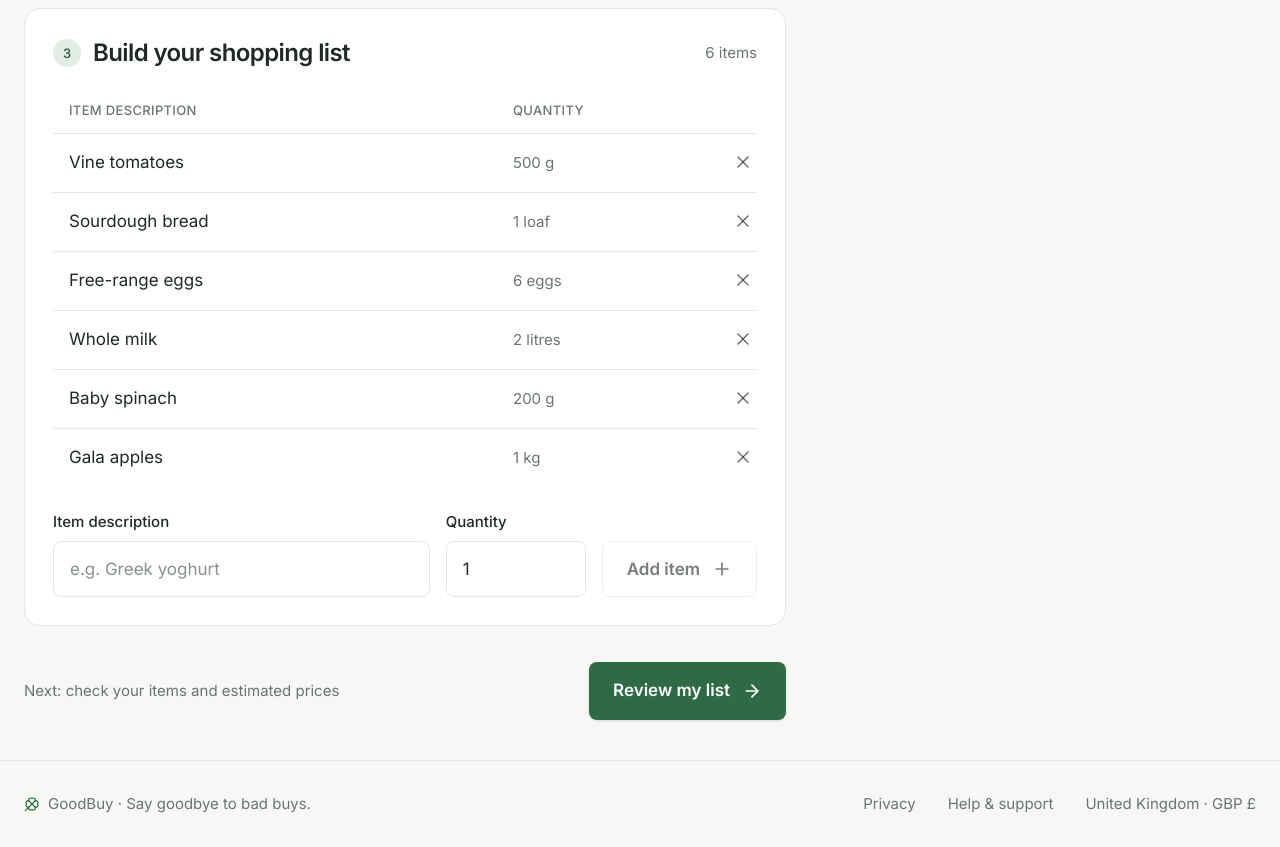
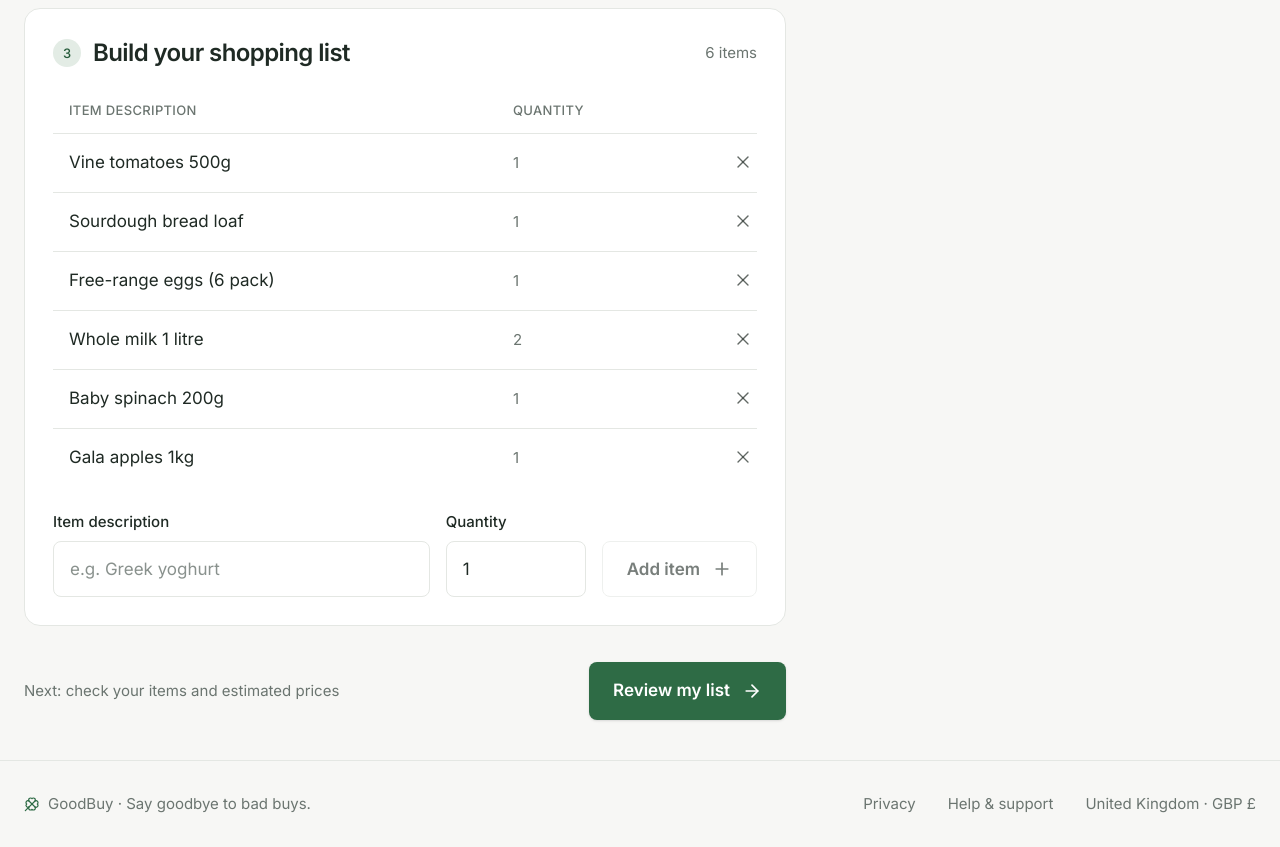
Before and after one commit to putita-lek/goodbuy, a React (Vite) app in the folder front-end/: page / in a window 1280 px wide. Shown: the part 1340-2187 px from the top of the page. Built offline with nearby package versions, Linux system fonts and the light colour scheme.

Commit message:
Front-end: numeric quantity

```diff
--- a/front-end/src/App.jsx
+++ b/front-end/src/App.jsx
@@ -18,14 +18,16 @@ const INITIAL_PREFS = {
   budget: '35.00',
 }
 
+// quantity is a number (sent to the API as item_quantity).
+// id is sent as item_id so API results can be matched back to the right item.
 const INITIAL_ITEMS = [
-  ['Vine tomatoes', '500 g'],
-  ['Sourdough bread', '1 loaf'],
-  ['Free-range eggs', '6 eggs'],
-  ['Whole milk', '2 litres'],
-  ['Baby spinach', '200 g'],
-  ['Gala apples', '1 kg'],
-].map(([description, quantity], i) => ({ id: String(i), description, quantity }))
+  ['Vine tomatoes 500g', 1],
+  ['Sourdough bread loaf', 1],
+  ['Free-range eggs (6 pack)', 1],
+  ['Whole milk 1 litre', 2],
+  ['Baby spinach 200g', 1],
+  ['Gala apples 1kg', 1],
+].map(([description, quantity], i) => ({ id: `item-${i + 1}`, description, quantity }))
 
 export default function App() {
   const [step, setStep] = useState(1)
--- a/front-end/src/components/ReviewPage.jsx
+++ b/front-end/src/components/ReviewPage.jsx
@@ -61,7 +61,12 @@ function OptionCard({ option, selected, onSelect }) {
             <span className="size-5 rounded-full border-[1.5px] border-muted/50" />
           )}
         </div>
-        <p className="mt-3 text-[28px] font-bold tracking-tight">{formatGBP(option.price)}</p>
+        <p className="mt-3 flex items-baseline gap-2">
+          <span className="text-[28px] font-bold tracking-tight">{formatGBP(option.price)}</span>
+          {option.quantity !== 1 && (
+            <span className="text-[13px] text-muted">{formatGBP(option.unitPrice)} each</span>
+          )}
+        </p>
         <p className="mt-2 flex items-center gap-1.5 text-[13px] text-muted">
           <MapPin className="size-3.5" strokeWidth={1.8} />
           {shop.distance} mi · {driveMinutes(shop.distance)} min drive
@@ -115,8 +120,8 @@ export default function ReviewPage({ plan, prefs, total, onSelect, onBack, onNex
               <div>
                 <h2 className="text-lg font-semibold">{item.description}</h2>
                 <p className="text-[13px] text-muted">
-                  {item.quantity}
-                  {options.length > 0 && ` · from ${formatGBP(Math.min(...options.map((o) => o.price)))}`}
+                  Qty {item.quantity}
+                  {options.length > 0 && ` · from ${formatGBP(Math.min(...options.map((o) => o.unitPrice)))} each`}
                 </p>
               </div>
             </div>
--- a/front-end/src/components/ShoppingList.jsx
+++ b/front-end/src/components/ShoppingList.jsx
@@ -6,11 +6,15 @@ export default function ShoppingList({ items, onChange }) {
   const [description, setDescription] = useState('')
   const [quantity, setQuantity] = useState('1')
 
+  const qty = quantity.trim() === "" ? NaN : Number(quantity)
+  const qtyValid = Number.isFinite(qty) && qty > 0
+  const canAdd = description.trim() !== '' && qtyValid
+
   const addItem = (e) => {
     e.preventDefault()
-    const desc = description.trim()
-    if (!desc) return
-    onChange([...items, { id: crypto.randomUUID(), description: desc, quantity: quantity.trim() || '1' }])
+    if (!canAdd) return
+    // id is sent to the API as item_id; quantity is stored as a number (item_quantity).
+    onChange([...items, { id: crypto.randomUUID(), description: description.trim(), quantity: qty }])
     setDescription('')
     setQuantity('1')
   }
@@ -76,11 +80,17 @@ export default function ShoppingList({ items, onChange }) {
         </div>
         <div>
           <Label htmlFor="item-quantity">Quantity</Label>
-          <Field id="item-quantity" value={quantity} onChange={(e) => setQuantity(e.target.value)} />
+          <Field
+            id="item-quantity"
+            inputMode="decimal"
+            value={quantity}
+            onChange={(e) => setQuantity(e.target.value)}
+            aria-invalid={!qtyValid}
+          />
         </div>
         <button
           type="submit"
-          disabled={!description.trim()}
+          disabled={!canAdd}
           className="flex h-14 items-center justify-center gap-3 rounded-lg border border-line bg-white px-6 text-[17px] font-semibold transition hover:border-brand-500 disabled:cursor-not-allowed disabled:opacity-60"
         >
           Add item <Plus className="size-5" />
--- a/front-end/src/components/SummaryPage.jsx
+++ b/front-end/src/components/SummaryPage.jsx
@@ -35,7 +35,7 @@ function listAsText(groups, total) {
   for (const g of groups) {
     lines.push(`${g.shop.name} (${g.shop.distance} mi)`)
     for (const { item, option } of g.lines)
-      lines.push(`  [ ] ${item.description} – ${item.quantity} – ${formatGBP(option.price)}`)
+      lines.push(`  [ ] ${item.description} ×${item.quantity} – ${formatGBP(option.price)}`)
     lines.push(`  Subtotal: ${formatGBP(g.subtotal)}`, '')
   }
   lines.push(`Total: ${formatGBP(total)}`)
--- a/front-end/src/data/shops.js
+++ b/front-end/src/data/shops.js
@@ -52,10 +52,12 @@ export function optionsForItem(item, prefs) {
   const stocked = nearby.filter((_, i) => i !== skip)
 
   const base = basePrice(item.description)
+  const quantity = Number(item.quantity) || 1
   const options = stocked.map((shop) => {
     const wobble = 1 + ((hash(item.description + shop.id) % 11) - 5) / 100 // ±5%
-    const price = Math.round(base * shop.priceFactor * wobble * 20) / 20 // nearest 5p
-    return { shop, price }
+    const unitPrice = Math.round(base * shop.priceFactor * wobble * 20) / 20 // nearest 5p
+    const price = Math.round(unitPrice * quantity * 100) / 100 // total for the quantity
+    return { shop, unitPrice, quantity, price }
   })
   if (options.length === 0) return []
 
```
